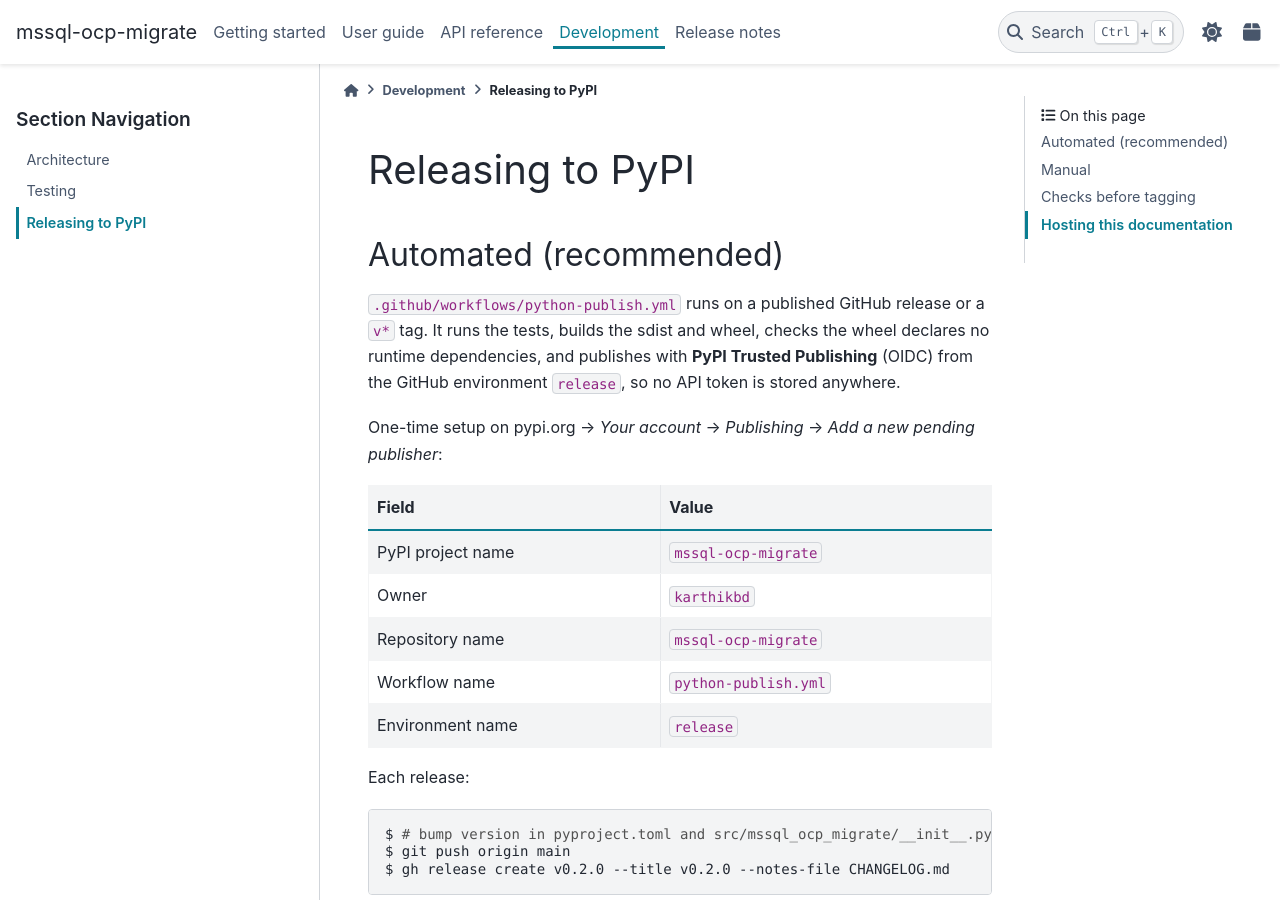
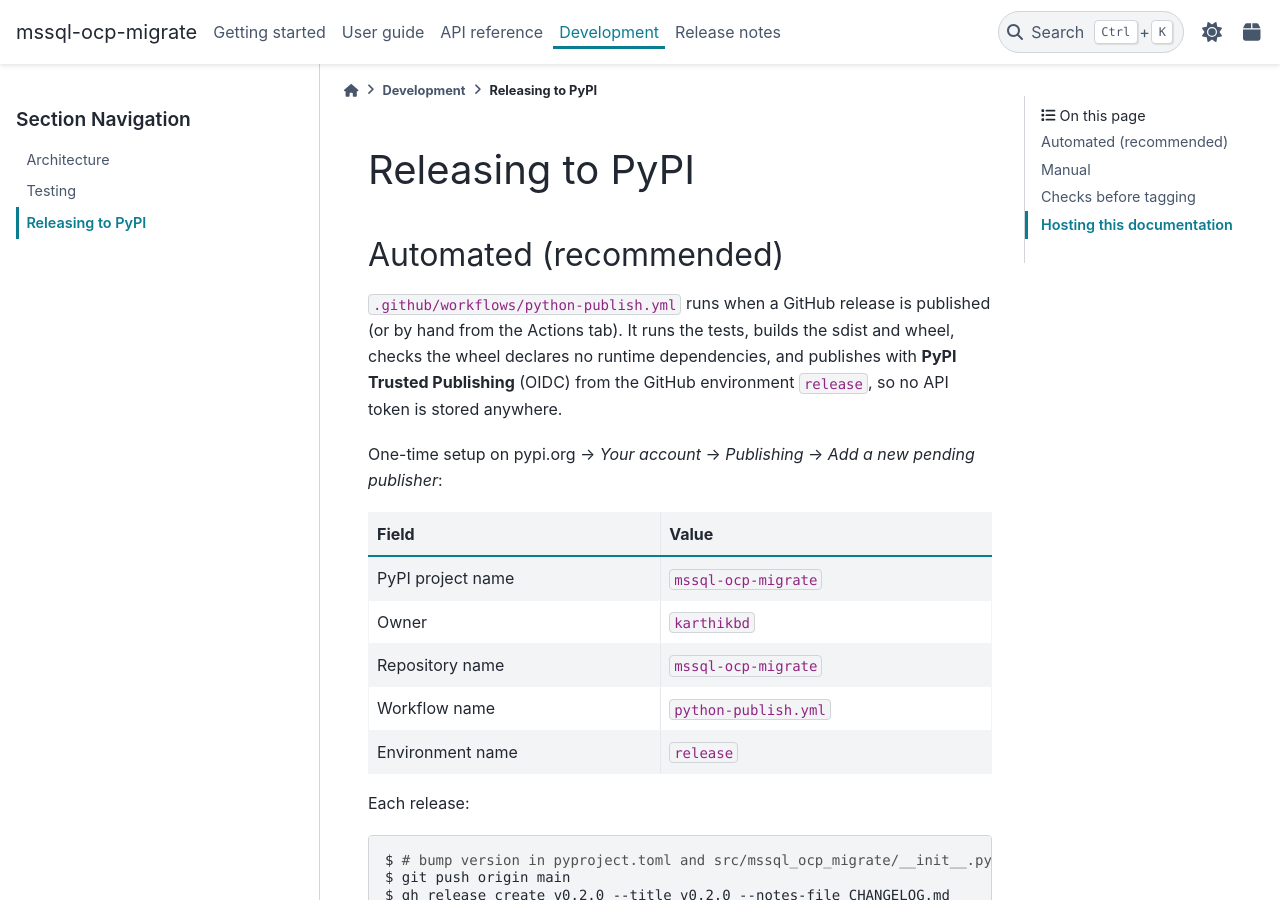
Before and after one commit to karthikbd/mssql-ocp-migrate, a Sphinx documentation site: the page built from docs/development/releasing.md, in a window 1280 px wide and 900 px high. Built offline with Sphinx 7.4.7 and the PyData theme 0.15.4, drawn with Linux system fonts in a browser that asks for light colours.

Commit message:
ci: publish to PyPI only from published GitHub releases
Co-Authored-By: Claude Opus 5.5 <noreply@anthropic.com>
Claude-Session: https://claude.ai/code/session_0127R5cYzMjD4VQZtD923zX5

```diff
--- a/docs/development/releasing.md
+++ b/docs/development/releasing.md
@@ -2,7 +2,7 @@
 
 ## Automated (recommended)
 
-`.github/workflows/python-publish.yml` runs on a published GitHub release or a `v*` tag. It runs the
+`.github/workflows/python-publish.yml` runs when a GitHub release is published (or by hand from the Actions tab). It runs the
 tests, builds the sdist and wheel, checks the wheel declares no runtime dependencies, and publishes
 with **PyPI Trusted Publishing** (OIDC) from the GitHub environment `release`, so no API token is
 stored anywhere.
```
Also changed, not shown: 1 other file.
